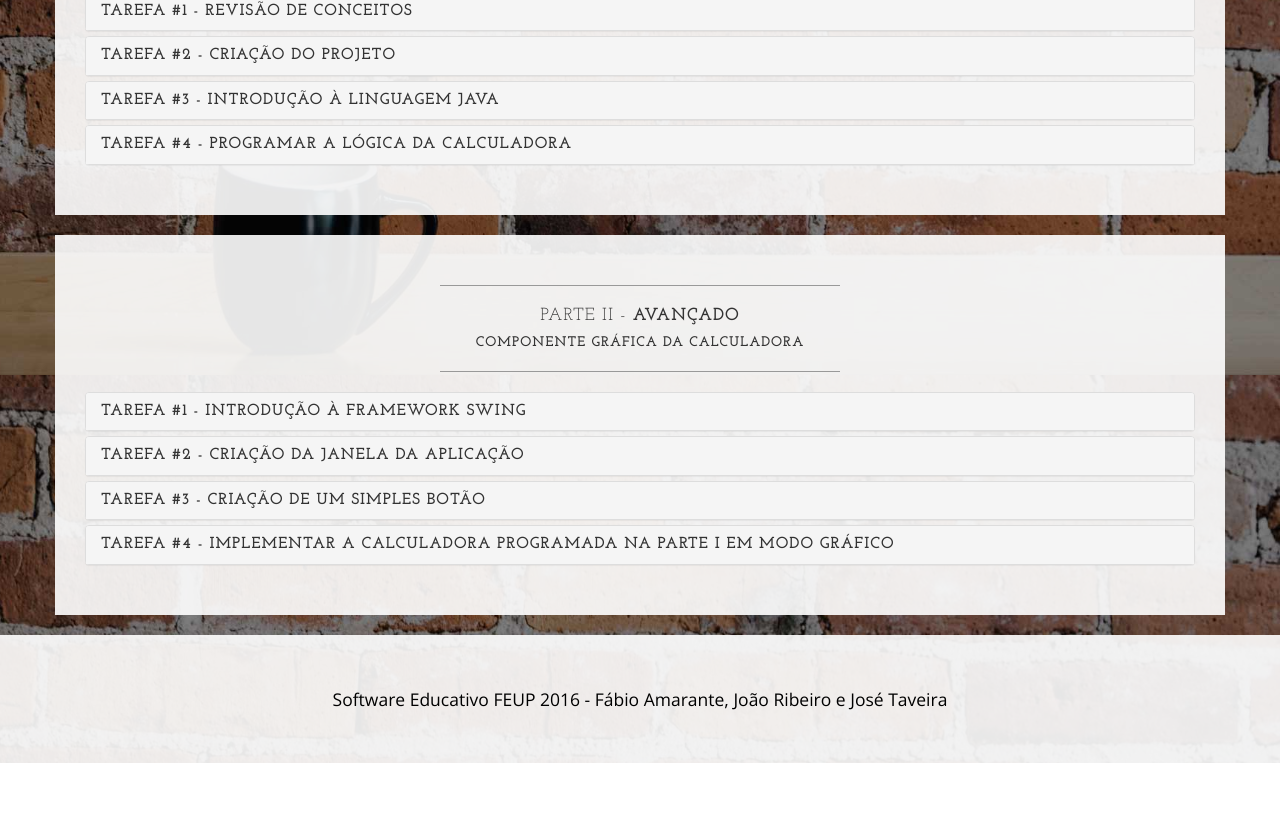
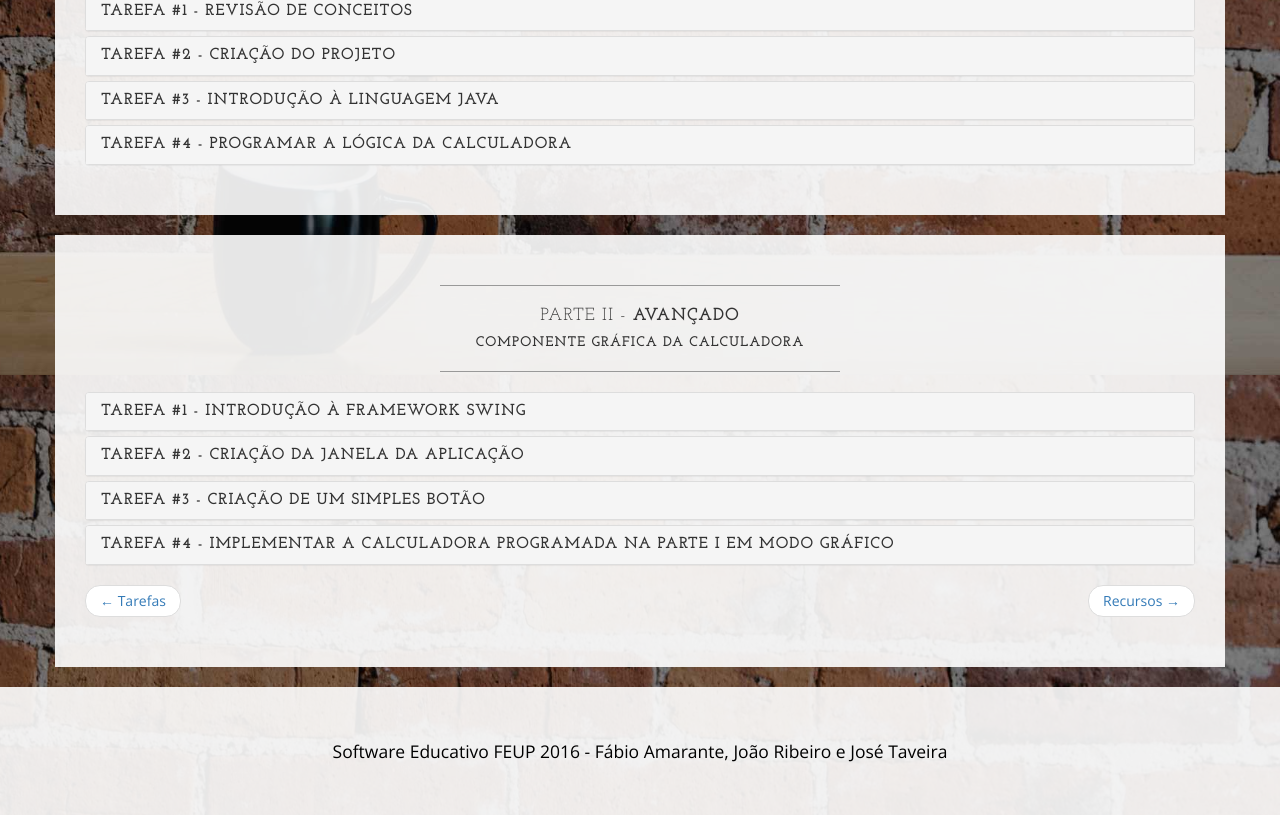
Before and after one commit to zunty/SoftwareEducativo, a plain HTML site: page processo.html in a window 1280 px wide. Shown: the part 425-1240 px from the top of the page. Before the commit the page ends 1188 px from the top, so only its background shows below. Drawn offline with nearby package versions, Linux system fonts and the light colour scheme.

Commit message:
Update processo.html

```diff
--- a/processo.html
+++ b/processo.html
@@ -201,6 +201,12 @@
                                 <div class="panel-body">Lorem ipsum dolor sit amet, consectetur adipisicing elit, sed do eiusmod tempor incididunt ut labore et dolore magna aliqua. Ut enim ad minim veniam, quis nostrud exercitation ullamco laboris nisi ut aliquip ex ea commodo consequat.</div>
                             </div>
                         </div>
+                        <nav>
+	          <ul class="pager">
+	            <li class="previous"><a href="tarefas.html" class="tarefas"><span aria-hidden="true">&larr;</span> Tarefas</a></li>
+	            <li class="next"><a href="recursos.html" class="recursos">Recursos <span aria-hidden="true">&rarr;</span></a></li>
+	          </ul>
+	        </nav>
                     </div>
                 </div>
                 <div class="clearfix"></div>
```
